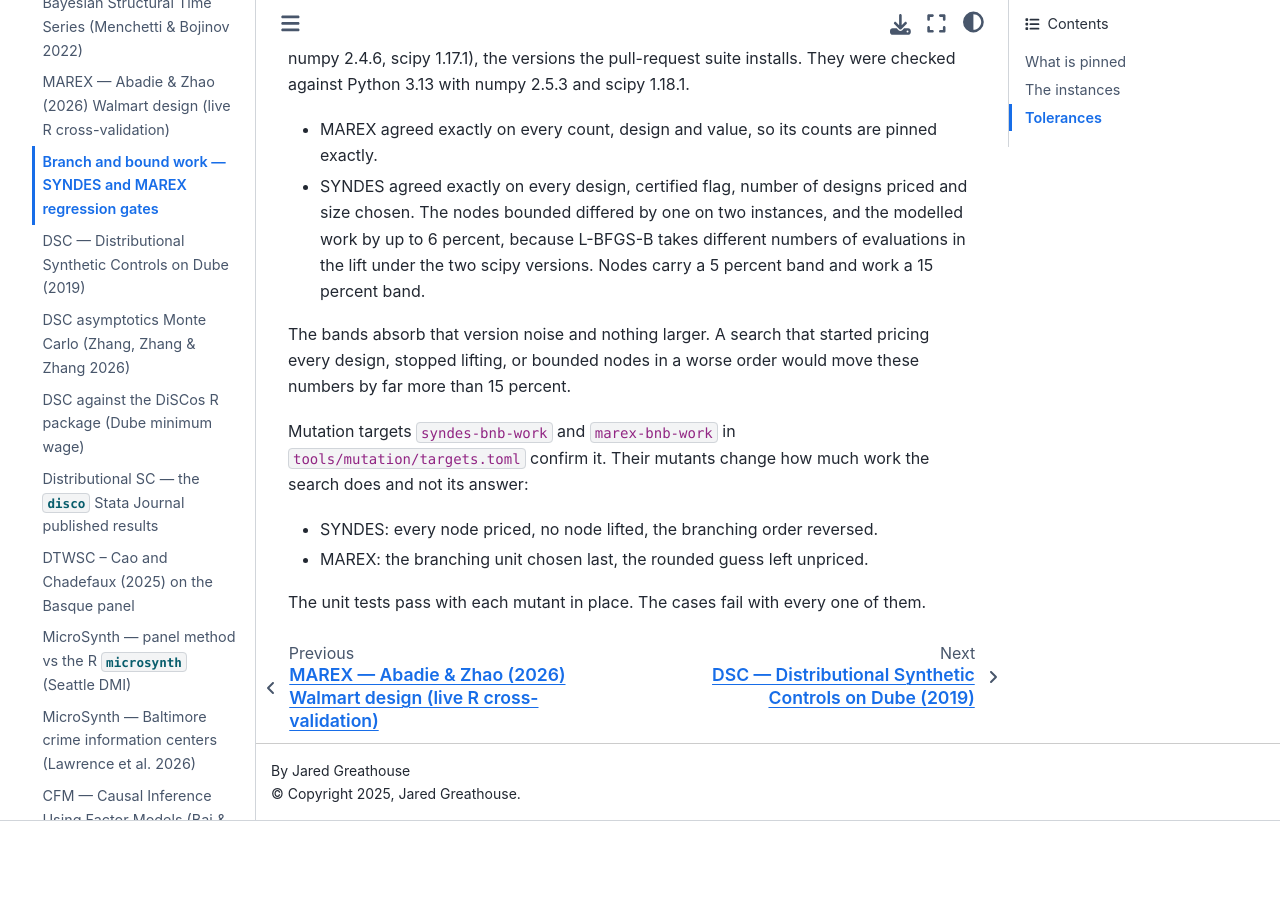
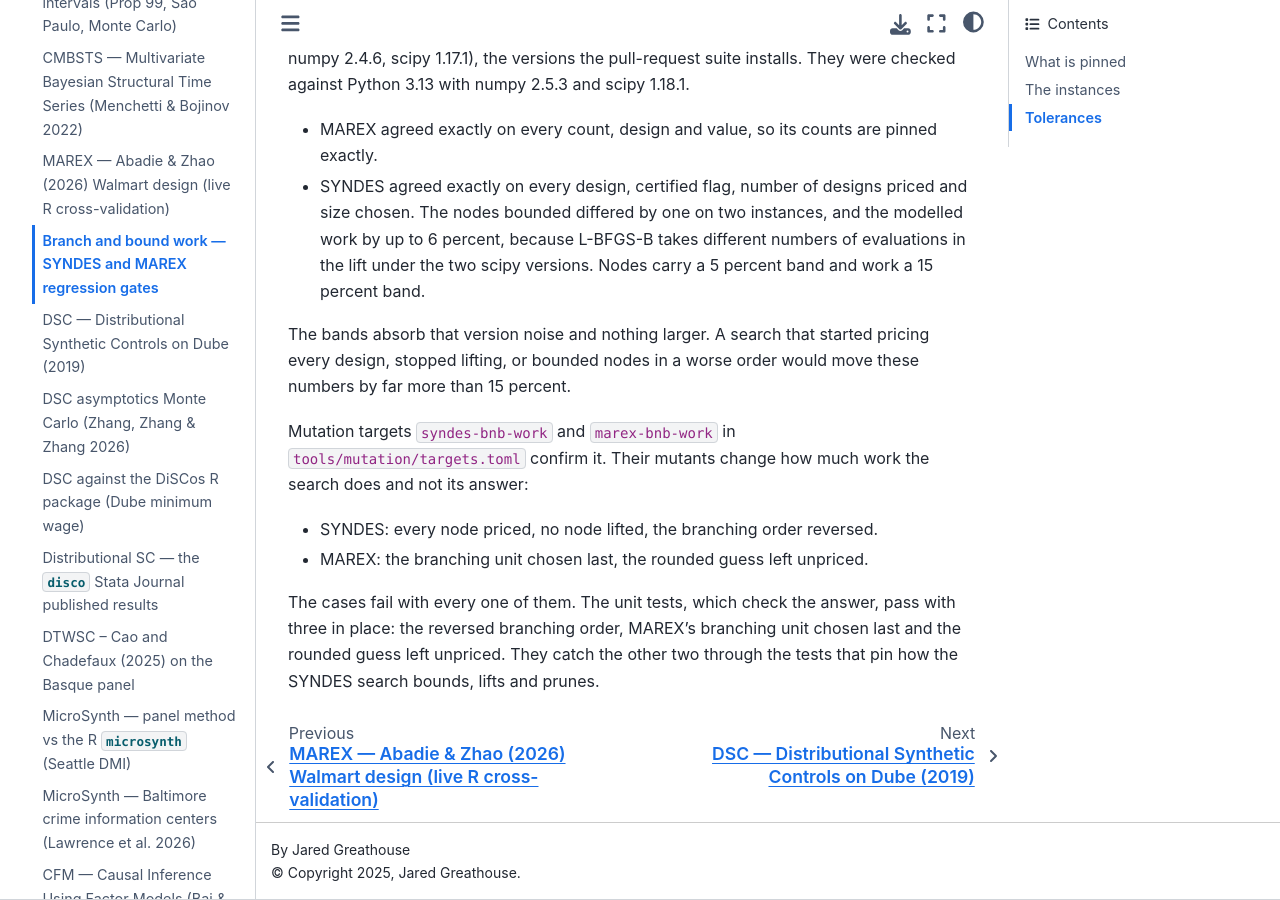
Before and after one commit to jgreathouse9/mlsynth, a Sphinx documentation site: the page built from docs/replications/bnb_work.rst, in a window 1280 px wide and 900 px high, scrolled down 1771 px. Built offline with Sphinx 7.4.7 and the Sphinx Book theme 1.1.4, drawn with Linux system fonts in a browser that asks for light colours; pages that are not in the unit, such as notebooks, are missing from menus; before the commit the page ends 2592 px from its top, so only the background shows below that; some of the changed text lies outside the part shown.

Commit message:
Benchmarks: pin MAREX's designs fitted; say which mutants the unit tests catch
The mutant that stops MAREX fitting the relaxation's rounded design survived
marex_bnb_work: on these panels it changes neither the bounds computed nor the
sets priced. It changes the designs fitted. The guess is the incumbent pricing
needs before it can skip a fit: on Walmart it is the optimum, so pricing
1,086,008 sets fits one design, and four without it; on the GeoLift subsets the
guesses are the fits, five against one. The case now pins the designs fitted,
which agreed exactly under both Python versions.

Running the unit tests with each mutant in place showed that they catch two of
the five (every node priced, no node lifted) through the tests that pin how the
SYNDES search bounds, lifts and prunes. The page and the catalogue comment said
they caught none, and now say which.

Co-Authored-By: Claude Opus 5.5 <noreply@anthropic.com>
Claude-Session: https://claude.ai/code/session_012eUtL6z8zUY8NkURa4Svk7

```diff
--- a/docs/replications/bnb_work.rst
+++ b/docs/replications/bnb_work.rst
@@ -29,8 +29,9 @@ with the same library versions, so a case can pin it without timing noise:
   designs priced and the work in the cost model's seconds. Beside them sit the
   design, whether the search certified it, and whether it is the design the
   enumeration returns.
-* MAREX: the bounds computed and the sets priced. Beside them sit the design,
-  its agreement with the enumeration, and its certificate's relative gap.
+* MAREX: the bounds computed, the sets priced and the designs fitted. Beside
+  them sit the design, its agreement with the enumeration, and its
+  certificate's relative gap.
 
 The instances
 -------------
@@ -104,5 +105,7 @@ the search does and not its answer:
 * SYNDES: every node priced, no node lifted, the branching order reversed.
 * MAREX: the branching unit chosen last, the rounded guess left unpriced.
 
-The unit tests pass with each mutant in place. The cases fail with every one
-of them.
+The cases fail with every one of them. The unit tests, which check the answer,
+pass with three in place: the reversed branching order, MAREX's branching unit
+chosen last and the rounded guess left unpriced. They catch the other two
+through the tests that pin how the SYNDES search bounds, lifts and prunes.
```
Also changed, not shown: 2 other files.
